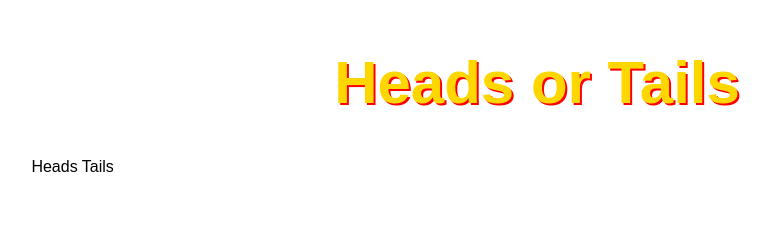
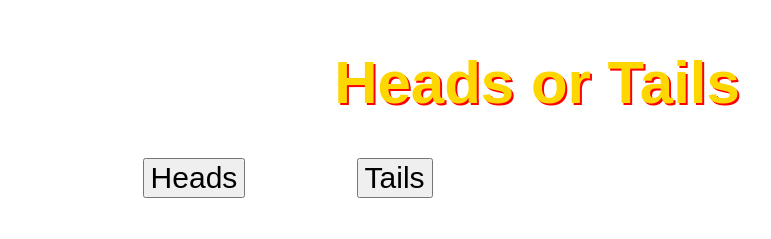
Before and after one commit to Johnaius/group_coin_flip, a plain HTML site: page index.html in a window 1280 px wide. Shown: the whole page, without its empty margins (103-874 px from the left). Drawn offline with Linux system fonts and the light colour scheme.

Commit message:
Update elements for easy API requests (...) - Add english lang attribute. - Add title. - Swap spans for buttons. - Update CSS line to handle both buttons.

```diff
--- a/css/style.css
+++ b/css/style.css
@@ -20,7 +20,7 @@ section {
   margin-left: 10%;
   float: left;
 }
-#headsButton, #tailsButton{
+button {
   font-size: 30px;
   margin-left: 22%;
   float: left;
--- a/index.html
+++ b/index.html
@@ -1,17 +1,15 @@
 <!DOCTYPE html>
-<html>
+<html lang="en">
   <head>
     <meta charset="utf-8" />
-    <title></title>
+    <title>Flip a Coin</title>
     <link rel="stylesheet" href="css/style.css" />
     <script></script>
   </head>
   <h1>Heads or Tails</h1>
   <section>
-    <span href="#" class="button">Heads</span>
-    <span href="#" class="button">Tails</span>
-
-    <p></p>
+      <button>Heads</button>
+      <button>Tails</button>
   </section>
   <script type="text/javascript" src="js/main.js"></script>
 </html>
```
